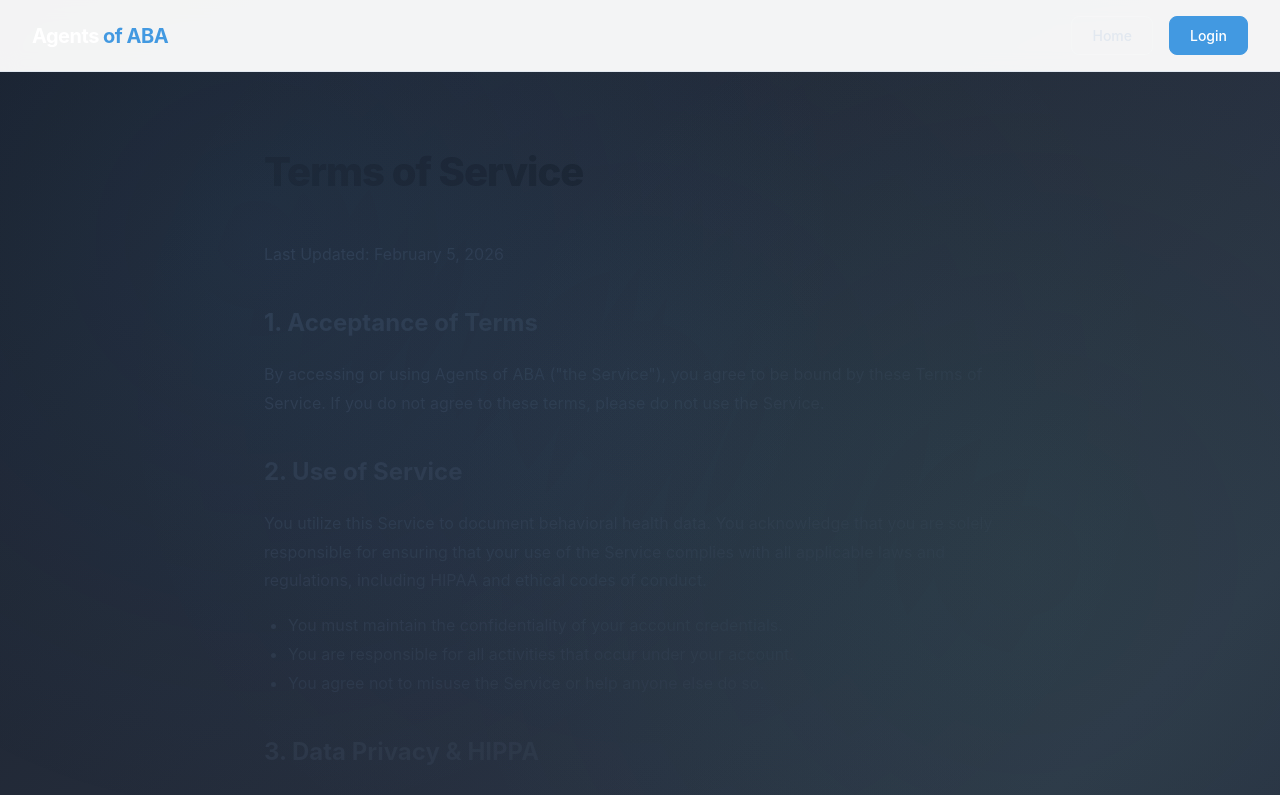
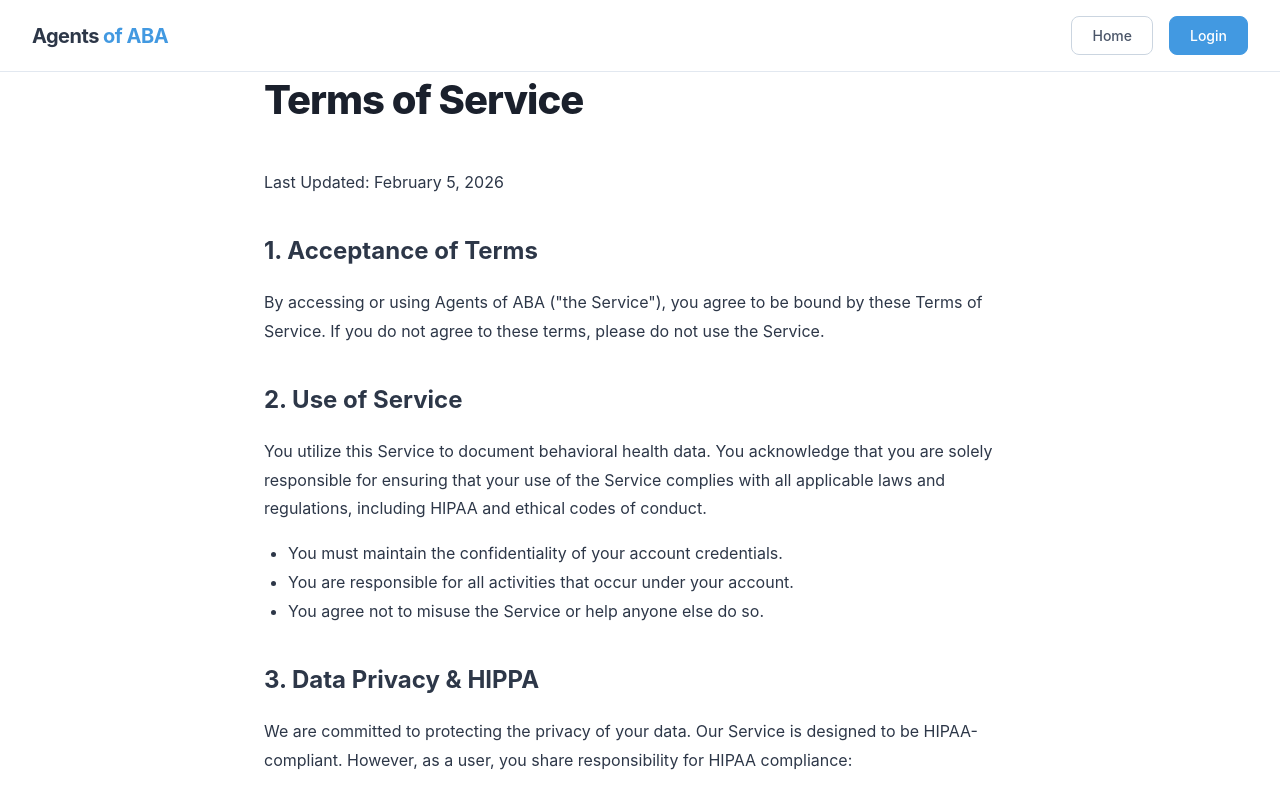
Before and after one commit to warrofua/session-copilot-kv7, a React (Vite) app: page /legal in a window 1280 px wide. Shown: the top 795 px of the page. Built offline with nearby package versions, Linux system fonts and the light colour scheme; no server answers.

Commit message:
fix(legal): ensure light theme and proper contrast for legal pages

```diff
--- /dev/null
+++ b/src/pages/LegalPage.css
@@ -0,0 +1,56 @@
+/* Inherit font but override colors for Light Mode */
+.legal-page {
+    background: #ffffff !important;
+    /* Force white background */
+    color: #2d3748;
+}
+
+/* Remove the dark pattern overlay */
+.legal-page::before {
+    display: none;
+}
+
+/* Navigation - Force dark text on the white navbar */
+.legal-page .landing-nav {
+    background: rgba(255, 255, 255, 0.95);
+    border-bottom: 1px solid #e2e8f0;
+}
+
+.legal-page .landing-logo-text {
+    color: #2d3748;
+}
+
+.legal-page .landing-nav-btn.ghost {
+    color: #4a5568;
+    border-color: #cbd5e0;
+}
+
+.legal-page .landing-nav-btn.ghost:hover {
+    background: #edf2f7;
+    color: #2d3748;
+}
+
+/* Footer - Light theme variation */
+.legal-page .landing-footer {
+    background: #f7fafc;
+    border-top: 1px solid #e2e8f0;
+    color: #4a5568;
+}
+
+.legal-page .landing-footer-logo {
+    color: #2d3748;
+}
+
+.legal-page .landing-footer p {
+    color: #718096;
+}
+
+/* Ensure links in footer are visible */
+.legal-page .landing-footer a {
+    color: #4a5568 !important;
+}
+
+.legal-page .landing-footer a:hover {
+    color: #2b6cb0 !important;
+    text-decoration: underline !important;
+}
--- a/src/pages/LegalPage.tsx
+++ b/src/pages/LegalPage.tsx
@@ -1,6 +1,7 @@
 import { useEffect } from 'react';
 import { Link, useLocation } from 'react-router-dom';
-import './LandingPage.css'; // Re-use landing page styles for consistency
+import './LandingPage.css'; // Base styles
+import './LegalPage.css';   // Light theme overrides
 
 export default function LegalPage() {
     const { hash } = useLocation();
@@ -20,7 +21,7 @@
     return (
         <div className="landing-page legal-page" style={{ minHeight: '100vh', display: 'flex', flexDirection: 'column' }}>
             {/* Navigation */}
-            <nav className="landing-nav" style={{ position: 'sticky', top: 0, backgroundColor: 'rgba(255, 255, 255, 0.95)', borderBottom: '1px solid #e2e8f0' }}>
+            <nav className="landing-nav">
                 <Link to="/" className="landing-logo">
                     <span className="landing-logo-text">Agents <span>of ABA</span></span>
                 </Link>
@@ -111,8 +112,8 @@
                 </div>
                 <p>&copy; {new Date().getFullYear()} Agents of ABA. All rights reserved.</p>
                 <div style={{ marginTop: '1rem', fontSize: '0.9rem' }}>
-                    <Link to="/legal#terms" style={{ color: '#718096', textDecoration: 'none', marginRight: '1rem' }}>Terms</Link>
-                    <Link to="/legal#privacy" style={{ color: '#718096', textDecoration: 'none' }}>Privacy</Link>
+                    <Link to="/legal#terms" style={{ marginRight: '1rem' }}>Terms</Link>
+                    <Link to="/legal#privacy">Privacy</Link>
                 </div>
             </footer>
         </div>
```
